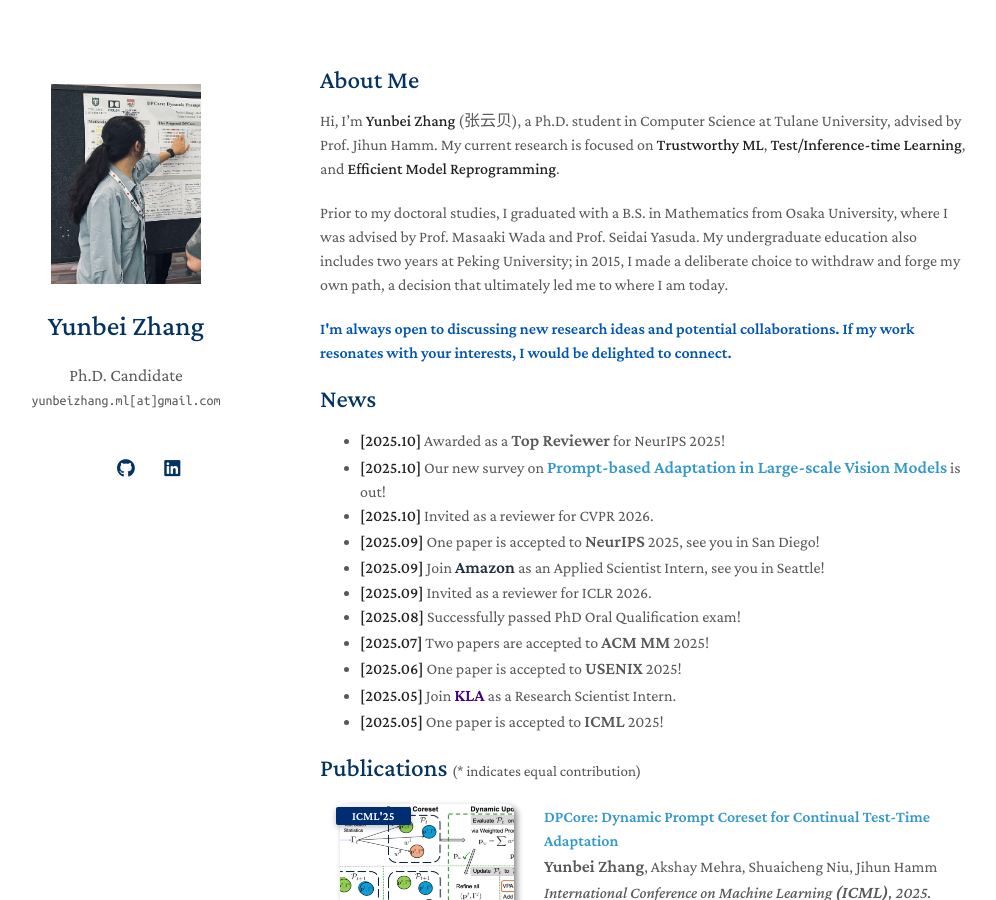
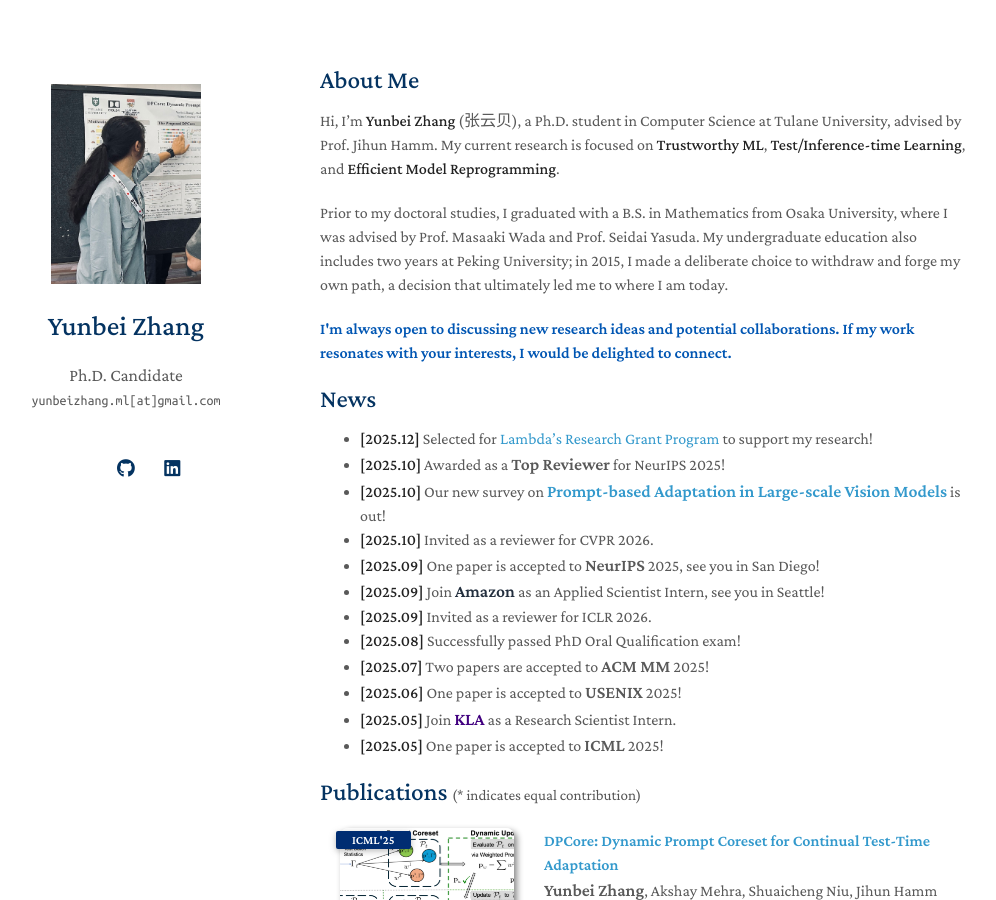
Before and after one commit to yunbeizhang/yunbeizhang.github.io, a Jekyll site: the page built from index.md, in a window 1280 px wide and 900 px high. Shown: the whole window, without its empty margins (150-1146 px from the left). Built offline with Jekyll 4.4.1, drawn with Linux system fonts in a browser that asks for light colours; a style sheet for code colours, icons or effects is not loaded; our own code applies the rules of GitHub Pages for plain Markdown files.

Commit message:
Add news about Lambda's Research Grant Program selection
Added a news item about being selected for Lambda's Research Grant Program.

```diff
--- a/index.md
+++ b/index.md
@@ -19,6 +19,7 @@ Prior to my doctoral studies, I graduated with a B.S. in Mathematics from Osaka
 <!-- - **Adversarial Machine Learning:** adversarial attack, data poisoning -->
 
 ## News
+- **[2025.12]** Selected for [Lambda's Research Grant Program](https://lambda.ai/research) to support my research!
 - **[2025.10]** Awarded as a <span style="font-size: 1.1em; font-weight: bold;">Top Reviewer</span> for NeurIPS 2025!
 - **[2025.10]** Our new survey on <span style="font-size: 1.1em; font-weight: bold;"><a href="https://arxiv.org/abs/2510.13219">Prompt-based Adaptation in Large-scale Vision Models</a></span> is out!
 - **[2025.10]** Invited as a reviewer for CVPR 2026.
```
